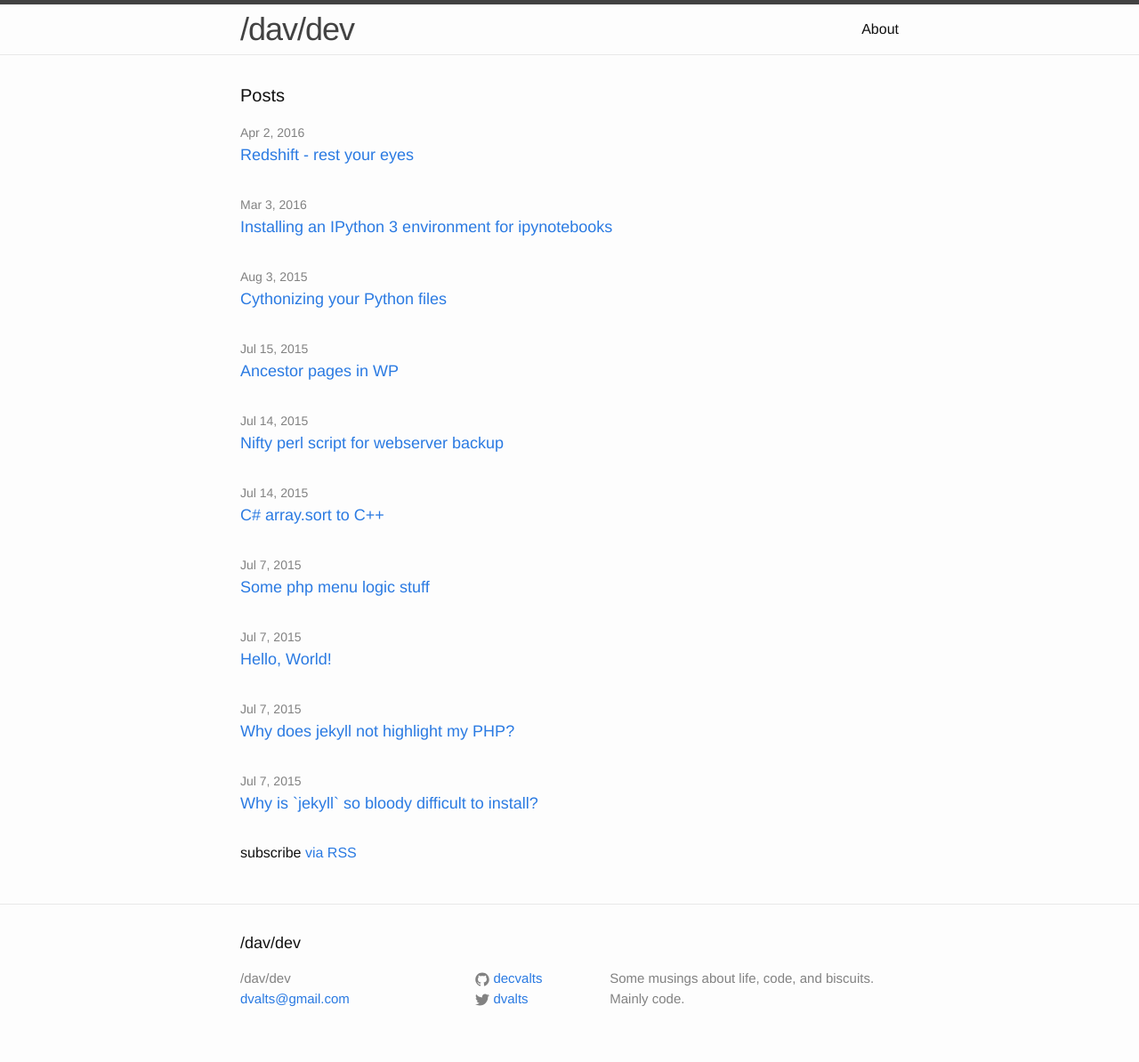
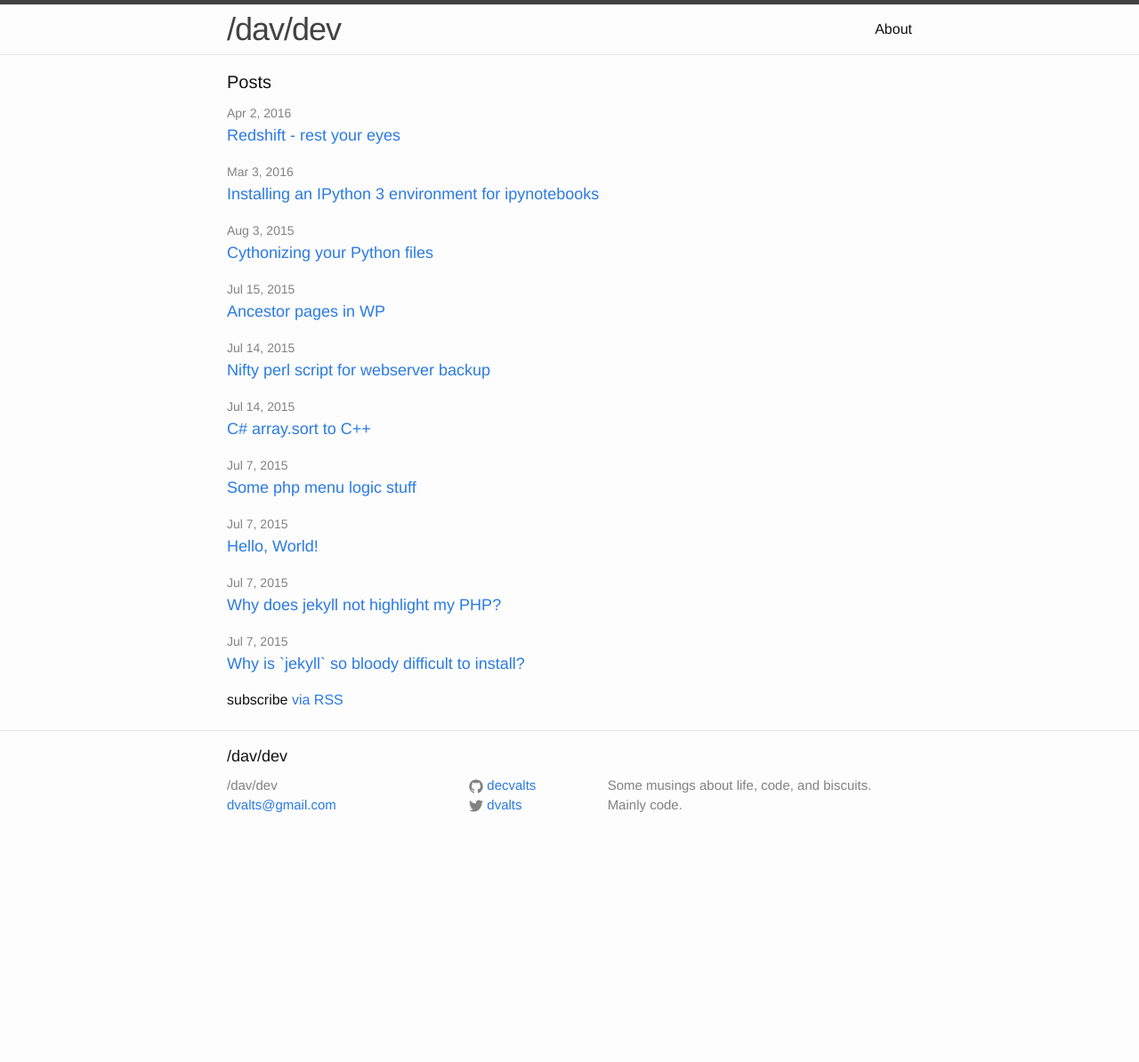
Before and after one commit to dvalters/self, a Jekyll site: the page built from index.html, in a window 1280 px wide. Shown: the whole page at 89% size. Built offline with Jekyll 4.4.1, drawn with Linux system fonts in a browser that asks for light colours; after the commit the page ends 947 px from its top, so only the background shows below that.

Commit message:
Update main.scss

```diff
--- a/css/main.scss
+++ b/css/main.scss
@@ -11,7 +11,7 @@ $base-font-size:   16px;
 $small-font-size:  $base-font-size * 0.875;
 $base-line-height: 1.5;
 
-$spacing-unit:     30px;
+$spacing-unit:     15px;
 
 $text-color:       #111;
 $background-color: #fdfdfd;
```
